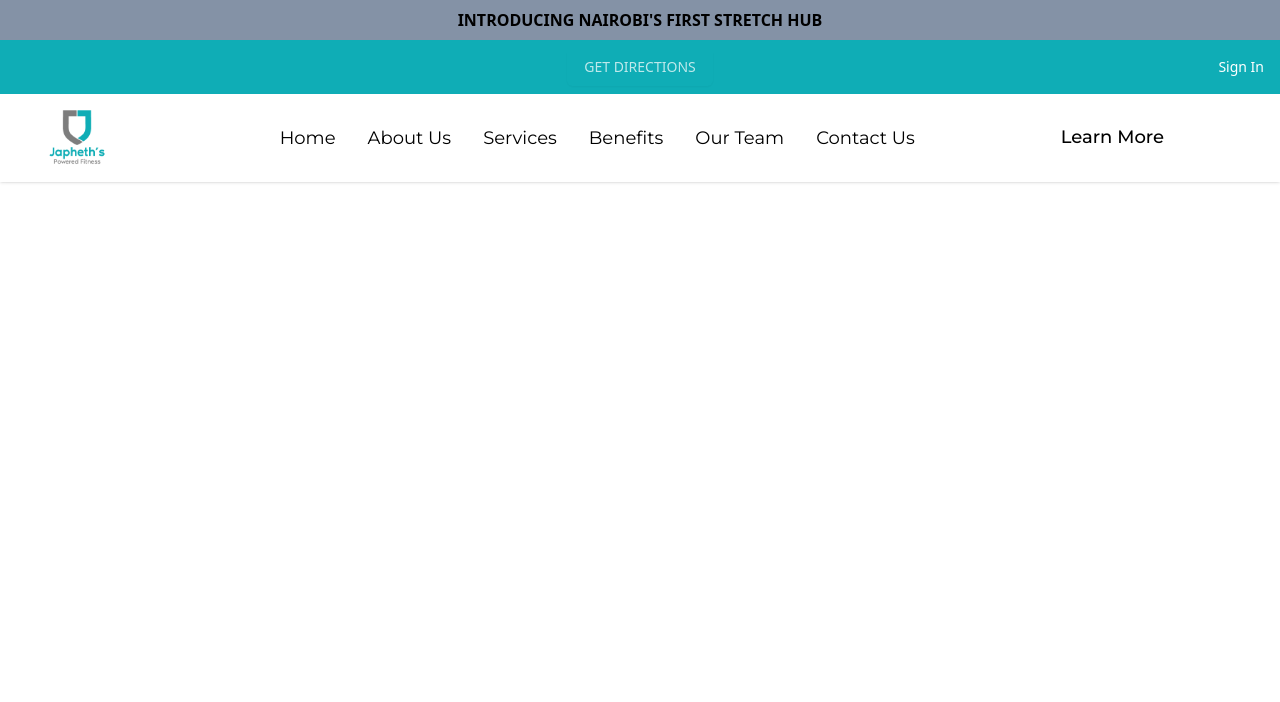
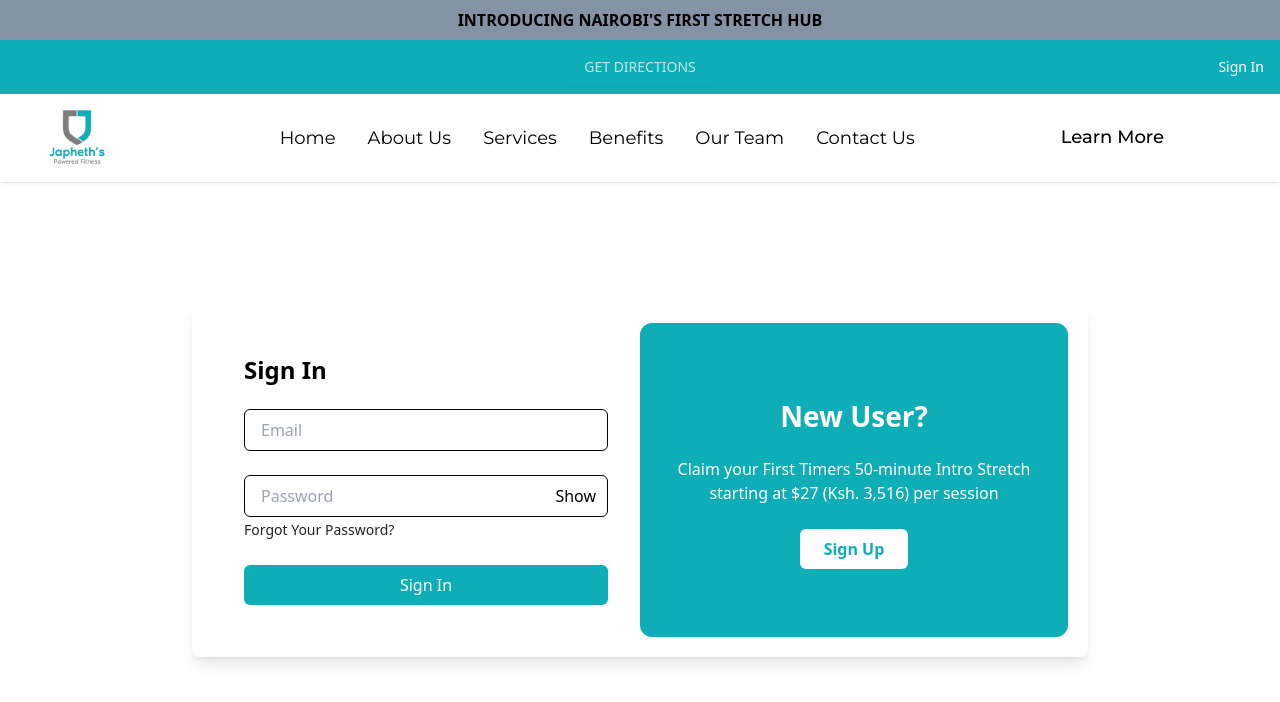
Before and after one commit to meshack-vs-you-all/first-jpf-template, a React (Vite) app: page /auth in a window 1280 px wide. Shown: the top 702 px of the page. Built offline with nearby package versions, Linux system fonts and the light colour scheme.

Commit message:
added auth page backend intergration

```diff
--- a/package.json
+++ b/package.json
@@ -13,6 +13,7 @@
     "@react-spring/web": "^9.7.3",
     "@use-gesture/react": "^10.3.1",
     "axios": "^1.6.8",
+    "dotenv": "^16.4.5",
     "react": "^18.2.0",
     "react-dom": "^18.2.0",
     "react-router-dom": "^6.23.1"
--- a/src/App.jsx
+++ b/src/App.jsx
@@ -16,7 +16,7 @@ const App = () => {
             const token = localStorage.getItem('token');
             if (token) {
                 try {
-                    const response = await axios.get('http://localhost:8000/auth/me', {
+                    const response = await axios.get(`${process.env.REACT_APP_API_URL}/users/me`, {
                         headers: { Authorization: `Bearer ${token}` }
                     });
                     setIsAuthenticated(true);
--- a/src/api.js
+++ b/src/api.js
@@ -1,15 +1,15 @@
-
 // src/api.js
 
 import axios from 'axios';
 
-const API_URL = 'http://localhost:8000';  // Update this URL if your backend is hosted elsewhere
+const API_URL = process.env.REACT_APP_API_URL || 'http://localhost:8000/api';  // Use environment variable or default to localhost with /api prefix
 
 const api = axios.create({
   baseURL: API_URL,
   withCredentials: true,
 });
 
+// Bookings
 export const fetchBookings = async () => {
   const response = await api.get('/bookings');
   return response.data;
@@ -30,6 +30,7 @@ export const deleteBooking = async (id) => {
   return response.data;
 };
 
+// Payments
 export const initiatePayment = async (paymentData) => {
   const response = await api.post('/payments', paymentData);
   return response.data;
@@ -40,13 +41,14 @@ export const getPaymentStatus = async (id) => {
   return response.data;
 };
 
+// Authentication and User Management
 export const registerUser = async (userData) => {
-  const response = await api.post('/auth/register', userData);
+  const response = await api.post('/users', userData);
   return response.data;
 };
 
-export const loginUser = async (email, password) => {
-  const response = await api.post('/auth/login', { email, password });
+export const loginUser = async (username, password) => {
+  const response = await api.post('/users/login', { username, password });
   return response.data;
 };
 
@@ -55,7 +57,13 @@ export const logoutUser = async () => {
   return response.data;
 };
 
-export const getUserProfile = async (email) => {
-  const response = await api.get('/auth/me', { params: { email } });
+export const getUserProfile = async () => {
+  const token = localStorage.getItem('token');
+  const response = await api.get('/users/me', {
+    headers: { Authorization: `Bearer ${token}` }
+  });
   return response.data;
 };
+
+// Services, Trainers, and Other Endpoints
+// Add similar functions here for managing services, trainers, etc.
--- a/src/components/Nav.jsx
+++ b/src/components/Nav.jsx
@@ -1,5 +1,5 @@
 import { useState } from 'react';
-import { Link } from 'react-router-dom';  // Import Link from react-router-dom
+import { Link } from 'react-router-dom';
 import { navLinks } from "../constants";
 
 const Nav = () => {
--- a/src/pages/Auth.jsx
+++ b/src/pages/Auth.jsx
@@ -5,51 +5,123 @@ import { useNavigate } from 'react-router-dom';
 const Auth = () => {
     const [email, setEmail] = useState('');
     const [password, setPassword] = useState('');
+    const [confirmPassword, setConfirmPassword] = useState('');
     const [error, setError] = useState('');
+    const [isRegister, setIsRegister] = useState(false);
+    const [showPassword, setShowPassword] = useState(false);
     const navigate = useNavigate();
 
-    const handleLogin = async (e) => {
+    const handleAuth = async (e) => {
         e.preventDefault();
+        if (isRegister && password !== confirmPassword) {
+            setError('Passwords do not match');
+            return;
+        }
+
         try {
-            const response = await axios.post('http://localhost:8000/auth/login', { email, password });
+            const endpoint = isRegister ? `${process.env.REACT_APP_API_URL}/users/register` : `${process.env.REACT_APP_API_URL}/users/login`;
+            const data = { username: email, password };
+            const response = await axios.post(endpoint, data);
+            console.log('Response:', response);
+
+            if (response.status === 201 || response.status === 200) {
                 const { access_token } = response.data;
                 localStorage.setItem('token', access_token);
-            // Get user details to determine role
-            const userResponse = await axios.get('http://localhost:8000/auth/me', {
+
+                if (!isRegister) {
+                    const userResponse = await axios.get(`${process.env.REACT_APP_API_URL}/users/me`, {
                         headers: { Authorization: `Bearer ${access_token}` }
                     });
+                    console.log('User Response:', userResponse);
                     const { role } = userResponse.data;
+
                     if (role === 'admin') {
                         navigate('/admin');
                     } else {
                         navigate('/user');
                     }
+                } else {
+                    setIsRegister(false);
+                }
+            } else {
+                setError('Failed to authenticate or register');
+            }
         } catch (err) {
-            setError('Invalid credentials');
+            console.error('Error:', err);
+            console.error('Error Response:', err.response);
+            setError(err.response ? err.response.data.detail : 'Invalid credentials or registration error');
         }
     };
 
     return (
-        <div>
-            <h2>Login</h2>
-            {error && <p>{error}</p>}
-            <form onSubmit={handleLogin}>
+        <div className="flex justify-center items-center h-screen p-5 bg-light">
+            <div className={`auth-box relative bg-white p-5 rounded-lg shadow-lg overflow-hidden w-full max-w-4xl ${isRegister ? 'flex-row-reverse' : ''} flex flex-col md:flex-row`}>
+                <div className="form-container w-full md:w-1/2 p-8">
+                    <form onSubmit={handleAuth} className="space-y-6">
+                        <h1 className="text-2xl font-bold">{isRegister ? 'Create Account' : 'Sign In'}</h1>
+                        {error && <p className="text-red">{error}</p>}
+
                         <input
                             type="email"
+                            id="email"
+                            name="email"
+                            placeholder="Email"
                             value={email}
                             onChange={(e) => setEmail(e.target.value)}
-                    placeholder="Email"
                             required
+                            className="w-full px-4 py-2 border rounded-md"
+                            autocomplete="email"
                         />
+                        <div className="relative">
+                            <input
+                                type={showPassword ? 'text' : 'password'}
+                                id="password"
+                                name="password"
+                                placeholder="Password"
+                                value={password}
+                                onChange={(e) => setPassword(e.target.value)}
+                                required
+                                className="w-full px-4 py-2 border rounded-md"
+                                autoComplete={isRegister ? "new-password" : "current-password"}
+                            />
+                            <button
+                                type="button"
+                                className="absolute inset-y-0 right-0 px-3 flex items-center text-gray-500"
+                                onClick={() => setShowPassword(!showPassword)}
+                            >
+                                {showPassword ? 'Hide' : 'Show'}
+                            </button>
+                        </div>
+                        {isRegister && (
                             <input
                                 type="password"
-                    value={password}
-                    onChange={(e) => setPassword(e.target.value)}
-                    placeholder="Password"
+                                placeholder="Confirm Password"
+                                value={confirmPassword}
+                                onChange={(e) => setConfirmPassword(e.target.value)}
                                 required
+                                className="w-full px-4 py-2 border rounded-md"
+                                autoComplete="new-password"
                             />
-                <button type="submit">Login</button>
+                        )}
+                        {!isRegister && <a href="#" className="text-sm text-black hover:underline">Forgot Your Password?</a>}
+                        <button type="submit" className="w-full bg-brand-primary text-white py-2 rounded-md">
+                            {isRegister ? 'Sign Up' : 'Sign In'}
+                        </button>
                     </form>
+                </div>
+                <div className="md:flex w-full md:w-1/2 bg-brand-primary text-white items-center justify-center p-8 rounded-xl">
+                    <div className="text-center">
+                        <h2 className="text-3xl font-bold">{isRegister ? 'Welcome Back!' : 'New User?'}</h2>
+                        <p className="mt-4">{isRegister ? 'Already have an account?' : 'Claim your First Timers 50-minute Intro Stretch starting at $27 (Ksh. 3,516) per session'}</p>
+                        <button
+                            className="mt-6 px-6 py-2 bg-white text-brand-primary font-bold rounded-md"
+                            onClick={() => setIsRegister(!isRegister)}
+                        >
+                            {isRegister ? 'Sign In' : 'Sign Up'}
+                        </button>
+                    </div>
+                </div>
+            </div>
         </div>
     );
 };
```
Also changed, not shown: src/pages/Profile.jsx (added, +95 -0 lines), 2 other files (tests, documents, lock files or other folders). Lines whose indentation alone changed are shown as unchanged.
